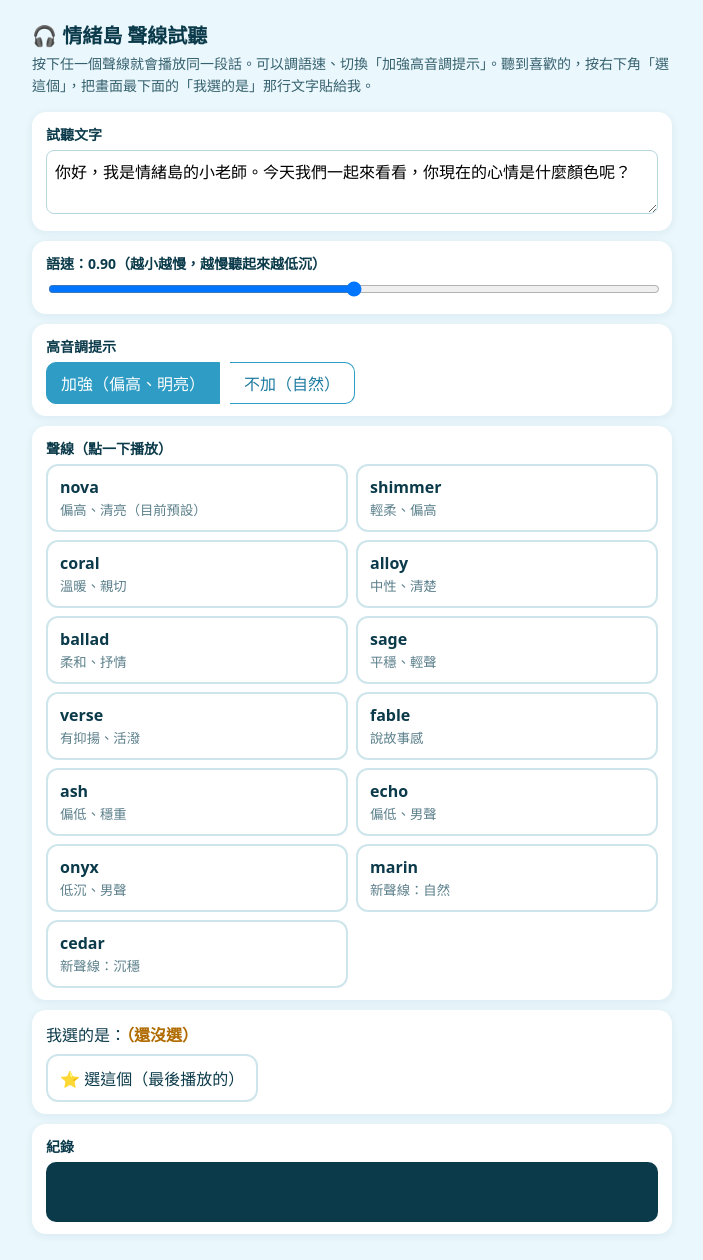
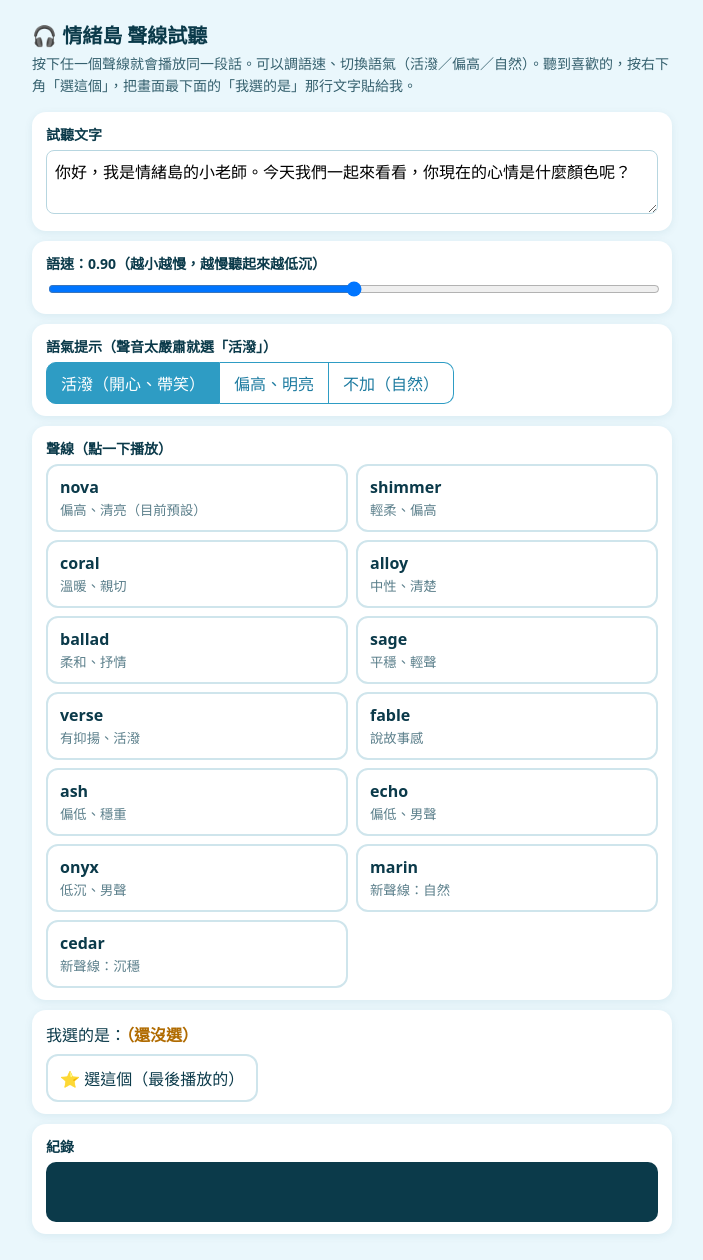
Before and after one commit to gahanglee/gahanglee.github.io, a Jekyll site: the page emotion-island/voice-compare.html, which Jekyll copies as it is, in a window 1280 px wide. Shown: the whole page, without its empty margins (288-991 px from the left). Built offline with Jekyll 4.4.1, drawn with Linux system fonts in a browser that asks for light colours.

Commit message:
同步情緒島 App 網頁版（emotion-island@46feaf2）

```diff
--- a/emotion-island/sw.js
+++ b/emotion-island/sw.js
@@ -1,5 +1,5 @@
 // 情緒島 Service Worker（由 scripts/pwa-postbuild.mjs 在每次建置時產生，請勿直接修改 dist/sw.js）
-const BUILD_ID = '43d59f196bab42';
+const BUILD_ID = '56ce60ab547778';
 const PRECACHE = 'ei-precache-' + BUILD_ID;
 const RUNTIME = 'ei-runtime';
 const PRECACHE_URLS = [
--- a/emotion-island/voice-compare.html
+++ b/emotion-island/voice-compare.html
@@ -17,8 +17,10 @@
   input[type=range] { width: 100%; }
   .row { display: flex; gap: 10px; align-items: center; flex-wrap: wrap; }
   .seg button { font: inherit; padding: 8px 14px; border: 1px solid #2e9cc4; background: #fff; color: #1d7ba0; }
+  .seg { gap: 0; }
   .seg button:first-child { border-radius: 10px 0 0 10px; }
-  .seg button:last-child { border-radius: 0 10px 10px 0; border-left: 0; }
+  .seg button:last-child { border-radius: 0 10px 10px 0; }
+  .seg button + button { border-left: 0; }
   .seg button.on { background: #2e9cc4; color: #fff; }
   .grid { display: grid; grid-template-columns: repeat(2, 1fr); gap: 8px; }
   .v { font: inherit; text-align: left; padding: 10px 12px; border: 2px solid #cfe5ec; border-radius: 12px; background: #fff; color: #0b3a4a; cursor: pointer; }
@@ -34,7 +36,7 @@
 <body>
 <main>
   <h1>🎧 情緒島 聲線試聽</h1>
-  <p class="note">按下任一個聲線就會播放同一段話。可以調語速、切換「加強高音調提示」。聽到喜歡的，按右下角「選這個」，把畫面最下面的「我選的是」那行文字貼給我。</p>
+  <p class="note">按下任一個聲線就會播放同一段話。可以調語速、切換語氣（活潑／偏高／自然）。聽到喜歡的，按右下角「選這個」，把畫面最下面的「我選的是」那行文字貼給我。</p>
 
   <div class="card">
     <label for="txt">試聽文字</label>
@@ -47,9 +49,10 @@
   </div>
 
   <div class="card">
-    <label>高音調提示</label>
+    <label>語氣提示（聲音太嚴肅就選「活潑」）</label>
     <div class="seg row" id="tone">
-      <button type="button" data-t="high" class="on">加強（偏高、明亮）</button>
+      <button type="button" data-t="cheerful" class="on">活潑（開心、帶笑）</button>
+      <button type="button" data-t="high">偏高、明亮</button>
       <button type="button" data-t="plain">不加（自然）</button>
     </div>
   </div>
@@ -75,10 +78,11 @@
     ['ballad', '柔和、抒情'], ['sage', '平穩、輕聲'], ['verse', '有抑揚、活潑'], ['fable', '說故事感'],
     ['ash', '偏低、穩重'], ['echo', '偏低、男聲'], ['onyx', '低沉、男聲'], ['marin', '新聲線：自然'], ['cedar', '新聲線：沉穩']
   ];
+  var TONE_NAME = { cheerful: '活潑開心', high: '偏高明亮', plain: '自然（不加提示）' };
   var logEl = document.getElementById('log');
   function log(m) { logEl.textContent += new Date().toTimeString().slice(0, 8) + ' ' + m + '\n'; logEl.scrollTop = logEl.scrollHeight; }
 
-  var tone = 'high', ctx = null, src = null, last = null, cache = {}, busy = false;
+  var tone = 'cheerful', ctx = null, src = null, last = null, cache = {}, busy = false;
   var spd = document.getElementById('spd'), sv = document.getElementById('sv');
   spd.addEventListener('input', function () { sv.textContent = Number(spd.value).toFixed(2); });
   document.getElementById('tone').addEventListener('click', function (e) {
@@ -115,7 +119,7 @@
     var key = [voice, speed, tone, text].join('|');
     last = { voice: voice, speed: speed, tone: tone };
     btn.classList.add('playing');
-    log('取得 ' + voice + '（速度 ' + speed.toFixed(2) + '，' + (tone === 'high' ? '加強高音' : '自然') + '）…');
+    log('取得 ' + voice + '（速度 ' + speed.toFixed(2) + '，' + (TONE_NAME[tone]) + '）…');
     var p = cache[key] ? Promise.resolve(cache[key]) : fetch(TTS, {
       method: 'POST', headers: { 'Content-Type': 'application/json' },
       body: JSON.stringify({ text: text, voice: 'soft', oaiVoice: voice, speed: speed, tone: tone })
@@ -136,7 +140,7 @@
     if (!last) { log('請先播放一個聲線'); return; }
     [].forEach.call(grid.children, function (x) { x.classList.remove('picked'); });
     btns[last.voice].classList.add('picked');
-    document.getElementById('pick').textContent = last.voice + '，語速 ' + last.speed.toFixed(2) + '，' + (last.tone === 'high' ? '加強高音提示' : '不加提示');
+    document.getElementById('pick').textContent = last.voice + '，語速 ' + last.speed.toFixed(2) + '，' + TONE_NAME[last.tone];
   });
 })();
 </script>
```
